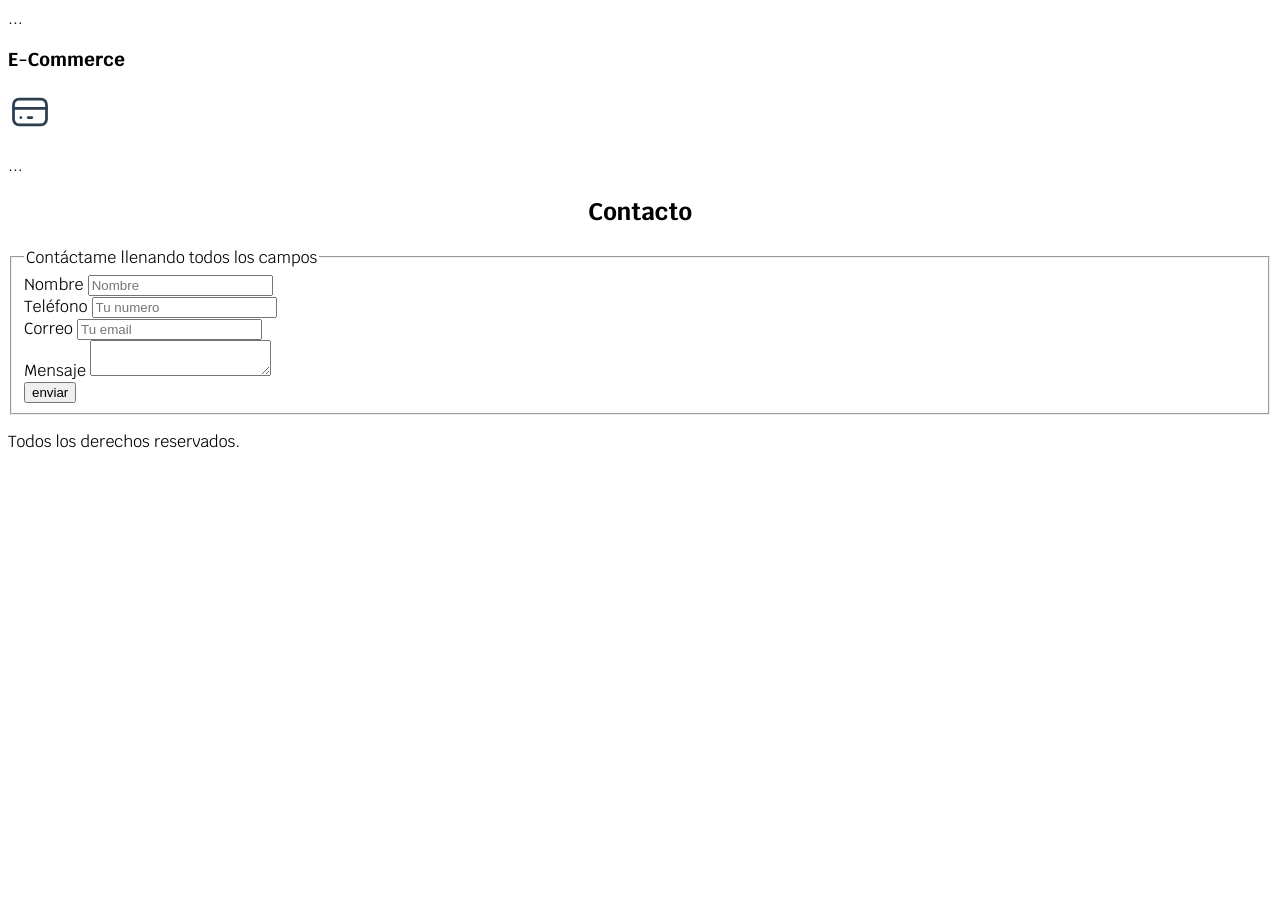
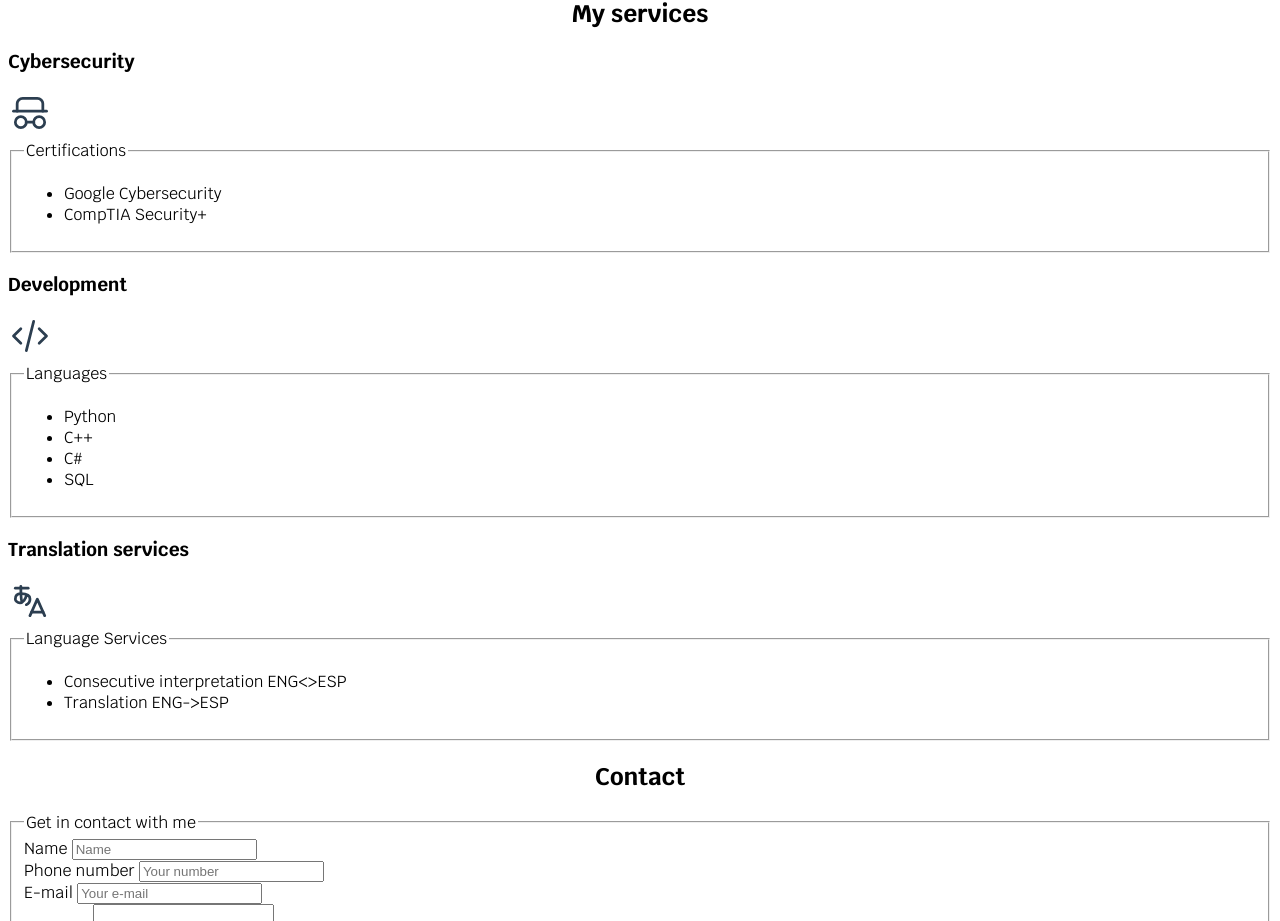
Before and after one commit to oscarracuna/Sitio-freelancer-prueba, a plain HTML site: page index.html in a window 1280 px wide. Shown: the part 662-1583 px from the top of the page. Before the commit the page ends 1130 px from the top, so only its background shows below. Drawn offline with Linux system fonts and the light colour scheme; files that its build step writes are made by us from their sources.

Commit message:
Update index.html

```diff
--- a/index.html
+++ b/index.html
@@ -8,23 +8,24 @@
     <link href="https://fonts.googleapis.com/css2?family=Krub:wght@400;700&display=swap" rel="stylesheet">
     <link rel="preload" href="css/styles.css" as="style">
     <link href="css/styles.css" rel="stylesheet">
-    <title>Sitio freelancer</title>
+    <title>Oscar R Acuña</title>
 </head>
 <body>
     <header>
-        <h1>The PAPU pro <span>:v</span></h1>
+        <h1><span>Óscar R. Acuña </span></h1>
 
     </header>
     <div class="nav-bg">
         <nav class="navegacion-principal contenedor">
-            <a href="#">Inicio</a>
-            <a href="#">Sobre mi</a>
-            <a href="#">Clientes</a>
-            <a href="#">Contacto</a>
+            <a href="#">Main</a>
+            <a href="#">About me</a>
+            <a href="#">Services</a>
+            <a href="#">Contact</a>
         </nav>
     </div>
-    <section>
-        <h2>Diseño y desarrollo web freelancer</h2>
+    <section class="hero">
+        <div class="contenido-hero">
+        <h2>Cybersecurity Analist and Developer</h2>
             <p>
                 <svg xmlns="http://www.w3.org/2000/svg" class="icon icon-tabler icon-tabler-brand-google-maps" width="44" height="44" viewBox="0 0 24 24" stroke-width="1.5" stroke="#2c3e50" fill="none" stroke-linecap="round" stroke-linejoin="round">
                     <path stroke="none" d="M0 0h24v24H0z" fill="none"/>
@@ -34,76 +35,88 @@
                     <path d="M17.693 6.593l-8.336 9.979" />
                     <path d="M17.591 6.376c.472 .907 .715 1.914 .709 2.935a7.263 7.263 0 0 1 -.72 3.18a19.085 19.085 0 0 1 -2.089 3c-.784 .933 -1.49 1.93 -2.11 2.98c-.314 .62 -.568 1.27 -.757 1.938c-.121 .36 -.277 .591 -.622 .591c-.315 0 -.463 -.136 -.626 -.593a10.595 10.595 0 0 0 -.779 -1.978a18.18 18.18 0 0 0 -1.423 -2.091c-.877 -1.184 -2.179 -2.535 -2.853 -4.071a7.077 7.077 0 0 1 -.621 -2.967a6.226 6.226 0 0 1 1.476 -4.055a6.25 6.25 0 0 1 4.811 -2.245a6.462 6.462 0 0 1 1.918 .284a6.255 6.255 0 0 1 3.686 3.092z" />
                 </svg>
-        </p>
-        <p>Ciudad Juárez, Chihuahua</p>
-        <a href="#">Contactar</a>
+                Ciudad Juárez, Chihuahua</p>
+            <a class="boton" href="#">Contact me</a>
+        </div>
     </section>
     <main>
-        <h2>Mis Serivicios</h2>
+        <h2>My services</h2>
         <section>
-            <h3>Diseño Web</h3>
-            <svg xmlns="http://www.w3.org/2000/svg" class="icon icon-tabler icon-tabler-palette" width="44" height="44" viewBox="0 0 24 24" stroke-width="1.5" stroke="#2c3e50" fill="none" stroke-linecap="round" stroke-linejoin="round">
+            <h3>Cybersecurity</h3>
+            <svg xmlns="http://www.w3.org/2000/svg" class="icon icon-tabler icon-tabler-spy" width="44" height="44" viewBox="0 0 24 24" stroke-width="1.5" stroke="#2c3e50" fill="none" stroke-linecap="round" stroke-linejoin="round">
                 <path stroke="none" d="M0 0h24v24H0z" fill="none"/>
-                <path d="M12 21a9 9 0 0 1 0 -18c4.97 0 9 3.582 9 8c0 1.06 -.474 2.078 -1.318 2.828c-.844 .75 -1.989 1.172 -3.182 1.172h-2.5a2 2 0 0 0 -1 3.75a1.3 1.3 0 0 1 -1 2.25" />
-                <path d="M8.5 10.5m-1 0a1 1 0 1 0 2 0a1 1 0 1 0 -2 0" />
-                <path d="M12.5 7.5m-1 0a1 1 0 1 0 2 0a1 1 0 1 0 -2 0" />
-                <path d="M16.5 10.5m-1 0a1 1 0 1 0 2 0a1 1 0 1 0 -2 0" />
+                <path d="M3 11h18" />
+                <path d="M5 11v-4a3 3 0 0 1 3 -3h8a3 3 0 0 1 3 3v4" />
+                <path d="M7 17m-3 0a3 3 0 1 0 6 0a3 3 0 1 0 -6 0" />
+                <path d="M17 17m-3 0a3 3 0 1 0 6 0a3 3 0 1 0 -6 0" />
+                <path d="M10 17h4" />
               </svg>
-            <p>Filler shit idk lorem ipsum como dice la chaviza informática</p>
+            <fieldset>
+                <legend>Certifications</legend>
+                <ul>
+                    <li>Google Cybersecurity</li>
+                    <li>CompTIA Security+</li>
+                </ul>
+            </fieldset>
         </section>
         <section>
-            <h3>Aplicaciones Web</h3>
-            <svg xmlns="http://www.w3.org/2000/svg" class="icon icon-tabler icon-tabler-brand-android" width="44" height="44" viewBox="0 0 24 24" stroke-width="1.5" stroke="#2c3e50" fill="none" stroke-linecap="round" stroke-linejoin="round">
+            <h3>Development</h3>
+            <svg xmlns="http://www.w3.org/2000/svg" class="icon icon-tabler icon-tabler-code" width="44" height="44" viewBox="0 0 24 24" stroke-width="1.5" stroke="#2c3e50" fill="none" stroke-linecap="round" stroke-linejoin="round">
                 <path stroke="none" d="M0 0h24v24H0z" fill="none"/>
-                <path d="M4 10l0 6" />
-                <path d="M20 10l0 6" />
-                <path d="M7 9h10v8a1 1 0 0 1 -1 1h-8a1 1 0 0 1 -1 -1v-8a5 5 0 0 1 10 0" />
-                <path d="M8 3l1 2" />
-                <path d="M16 3l-1 2" />
-                <path d="M9 18l0 3" />
-                <path d="M15 18l0 3" />
+                <path d="M7 8l-4 4l4 4" />
+                <path d="M17 8l4 4l-4 4" />
+                <path d="M14 4l-4 16" />
               </svg>
-
-            <svg xmlns="http://www.w3.org/2000/svg" class="icon icon-tabler icon-tabler-brand-apple" width="44" height="44" viewBox="0 0 24 24" stroke-width="1.5" stroke="#2c3e50" fill="none" stroke-linecap="round" stroke-linejoin="round">
-                <path stroke="none" d="M0 0h24v24H0z" fill="none"/>
-                <path d="M9 7c-3 0 -4 3 -4 5.5c0 3 2 7.5 4 7.5c1.088 -.046 1.679 -.5 3 -.5c1.312 0 1.5 .5 3 .5s4 -3 4 -5c-.028 -.01 -2.472 -.403 -2.5 -3c-.019 -2.17 2.416 -2.954 2.5 -3c-1.023 -1.492 -2.951 -1.963 -3.5 -2c-1.433 -.111 -2.83 1 -3.5 1c-.68 0 -1.9 -1 -3 -1z" />
-                <path d="M12 4a2 2 0 0 0 2 -2a2 2 0 0 0 -2 2" />
-            </svg>
-            <p>...</p>
+            <fieldset>
+                <legend>Languages</legend>
+                <ul>
+                    <li>Python</li>
+                    <li>C++</li>
+                    <li>C#</li>
+                    <li>SQL</li>
+                </ul>
+            </fieldset>
         </section>
         <section>
-            <h3>E-Commerce</h3>
-            <svg xmlns="http://www.w3.org/2000/svg" class="icon icon-tabler icon-tabler-credit-card" width="44" height="44" viewBox="0 0 24 24" stroke-width="1.5" stroke="#2c3e50" fill="none" stroke-linecap="round" stroke-linejoin="round">
+            <h3>Translation services</h3>
+            <svg xmlns="http://www.w3.org/2000/svg" class="icon icon-tabler icon-tabler-language-hiragana" width="44" height="44" viewBox="0 0 24 24" stroke-width="1.5" stroke="#2c3e50" fill="none" stroke-linecap="round" stroke-linejoin="round">
                 <path stroke="none" d="M0 0h24v24H0z" fill="none"/>
-                <path d="M3 5m0 3a3 3 0 0 1 3 -3h12a3 3 0 0 1 3 3v8a3 3 0 0 1 -3 3h-12a3 3 0 0 1 -3 -3z" />
-                <path d="M3 10l18 0" />
-                <path d="M7 15l.01 0" />
-                <path d="M11 15l2 0" />
+                <path d="M4 5h7" />
+                <path d="M7 4c0 4.846 0 7 .5 8" />
+                <path d="M10 8.5c0 2.286 -2 4.5 -3.5 4.5s-2.5 -1.135 -2.5 -2c0 -2 1 -3 3 -3s5 .57 5 2.857c0 1.524 -.667 2.571 -2 3.143" />
+                <path d="M12 20l4 -9l4 9" />
+                <path d="M19.1 18h-6.2" />
               </svg>
-            <p>...</p>
+            <fieldset>
+                <legend>Language Services</legend>
+                <ul>
+                    <li>Consecutive interpretation ENG<>ESP </li>
+                    <li>Translation ENG->ESP </li>
+                </ul>
+            </fieldset>
         </section>
     </main>
     <section>
-        <h2>Contacto</h2>
+        <h2>Contact</h2>
 
         <form>
             <fieldset>
-                <legend>Contáctame llenando todos los campos</legend>
+                <legend>Get in contact with me</legend>
 
                 <div>
-                    <label>Nombre</label>
-                    <input type="text" placeholder="Nombre">
+                    <label>Name</label>
+                    <input type="text" placeholder="Name">
                 </div>
                 <div>
-                    <label>Teléfono</label>
-                    <input type="tel" placeholder="Tu numero">
+                    <label>Phone number</label>
+                    <input type="tel" placeholder="Your number">
                 </div>
                 <div>
-                    <label>Correo</label>
-                    <input type="email" placeholder="Tu email">
+                    <label>E-mail</E-mail></label>
+                    <input type="email" placeholder="Your e-mail">
                 </div>
                 <div>
-                    <label>Mensaje</label>
+                    <label>Message</label>
                     <textarea></textarea>
                 </div>
                 <div>
```
Lines whose indentation alone changed are shown as unchanged.
